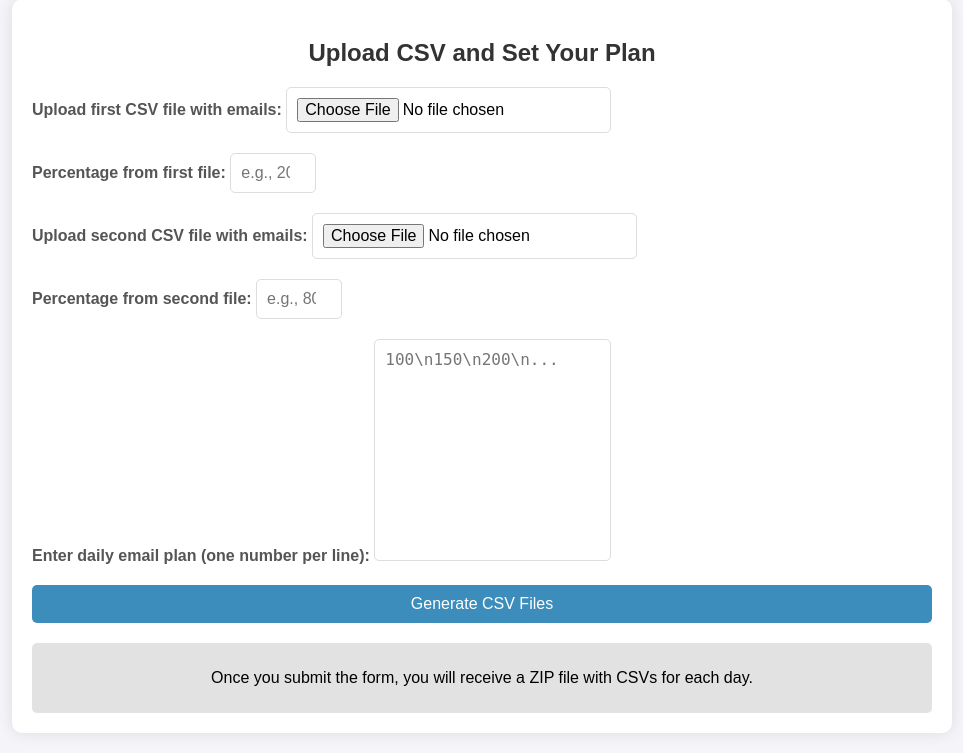
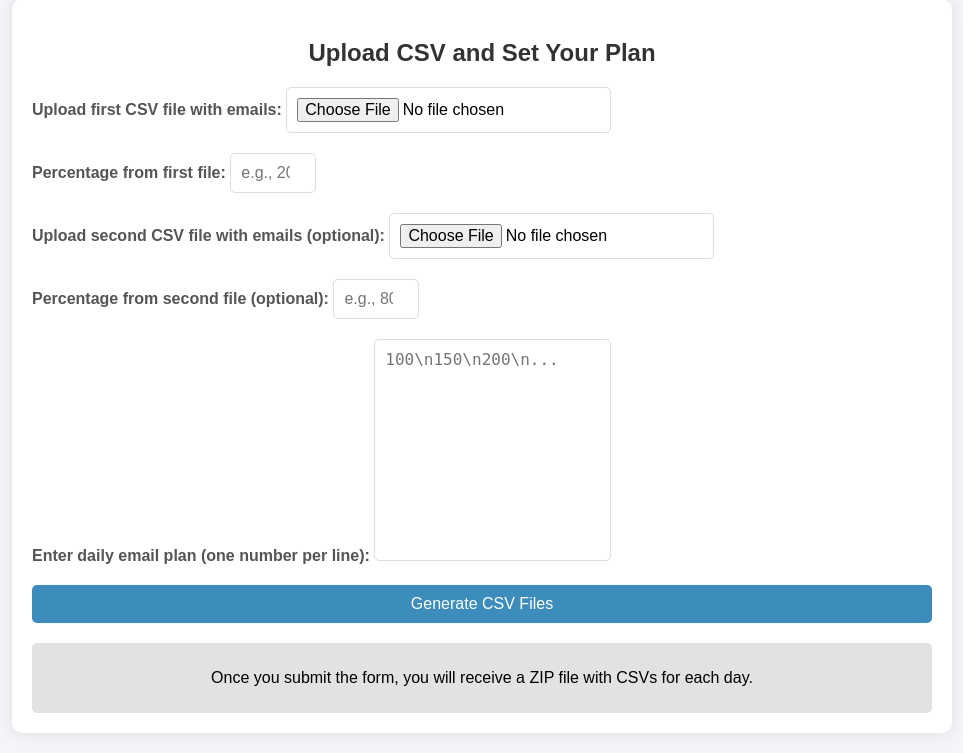
Before and after one commit to matviis/app.py, a Flask app: page / in a window 1280 px wide. Shown: the part 141-894 px from the top of the page, without its empty margins (158-1121 px from the left). Run offline with Flask 3, Linux system fonts and the light colour scheme.

Commit message:
Update index.html

```diff
--- a/templates/index.html
+++ b/templates/index.html
@@ -89,13 +89,13 @@
         </div>
 
         <div>
-            <label for="emailFile2">Upload second CSV file with emails:</label>
-            <input type="file" id="emailFile2" name="emailFile2" accept=".csv" required>
+            <label for="emailFile2">Upload second CSV file with emails (optional):</label>
+            <input type="file" id="emailFile2" name="emailFile2" accept=".csv">
         </div>
 
         <div>
-            <label for="percentage2">Percentage from second file:</label>
-            <input type="number" id="percentage2" name="percentage2" placeholder="e.g., 80" min="1" max="100" required>
+            <label for="percentage2">Percentage from second file (optional):</label>
+            <input type="number" id="percentage2" name="percentage2" placeholder="e.g., 80" min="1" max="100">
         </div>
 
         <div>
```
